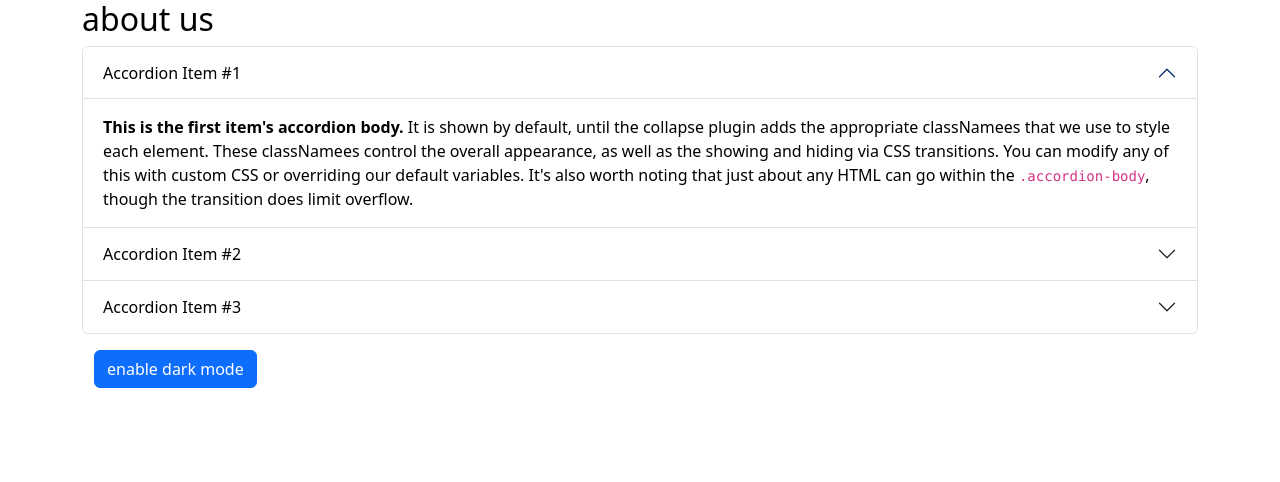
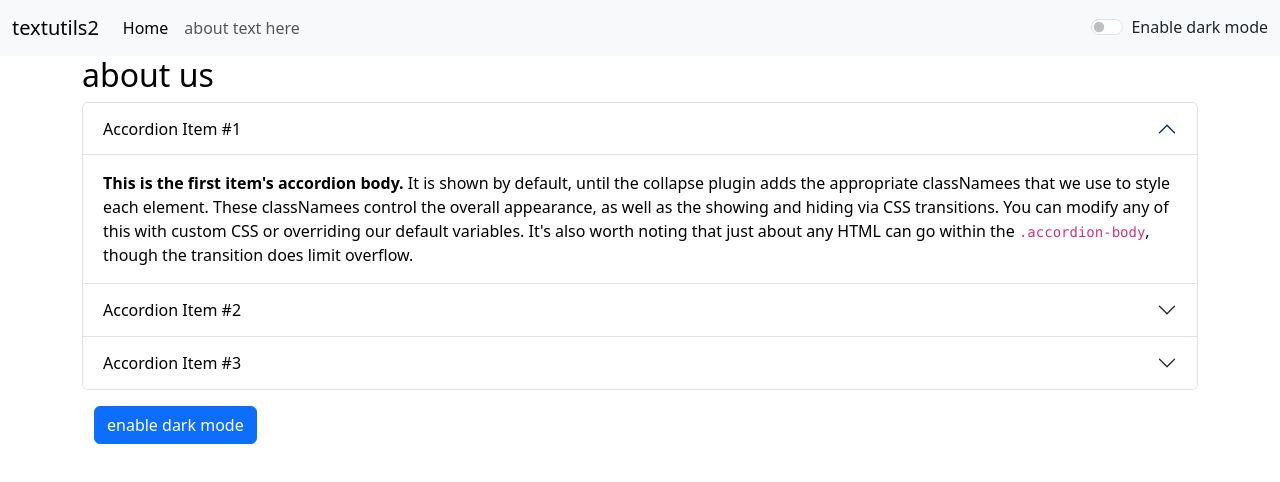
Before and after one commit to Jinal55/react-project-dark-mode, a React (Create React App) app: page / in a window 1280 px wide. Shown: the top 482 px of the page. Built offline with nearby package versions, Linux system fonts and the light colour scheme.

Commit message:
added navbar in about page

```diff
--- a/src/App.js
+++ b/src/App.js
@@ -20,7 +20,7 @@ function App() {
   return (
     <>
       {/* <Navbar title="textutils2" abouttext="about textutils" /> */}
-      {/* <Navbar title="textutils2" mode={mode} togglemode={togglemode} /> */}
+      <Navbar title="textutils2" mode={mode} togglemode={togglemode} />
       {/* <Navbar /> */}
 
       {/* {<div className="container">
```
